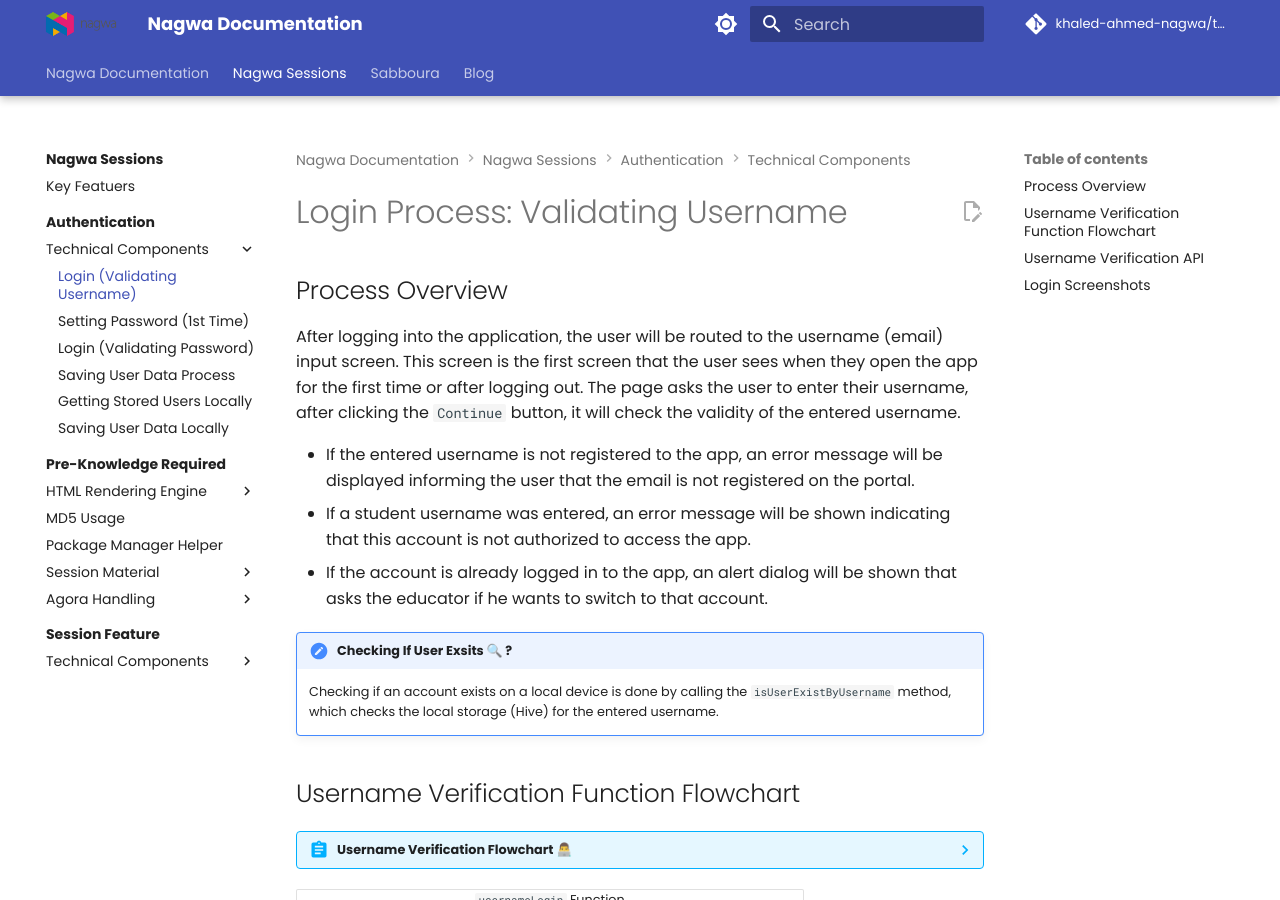
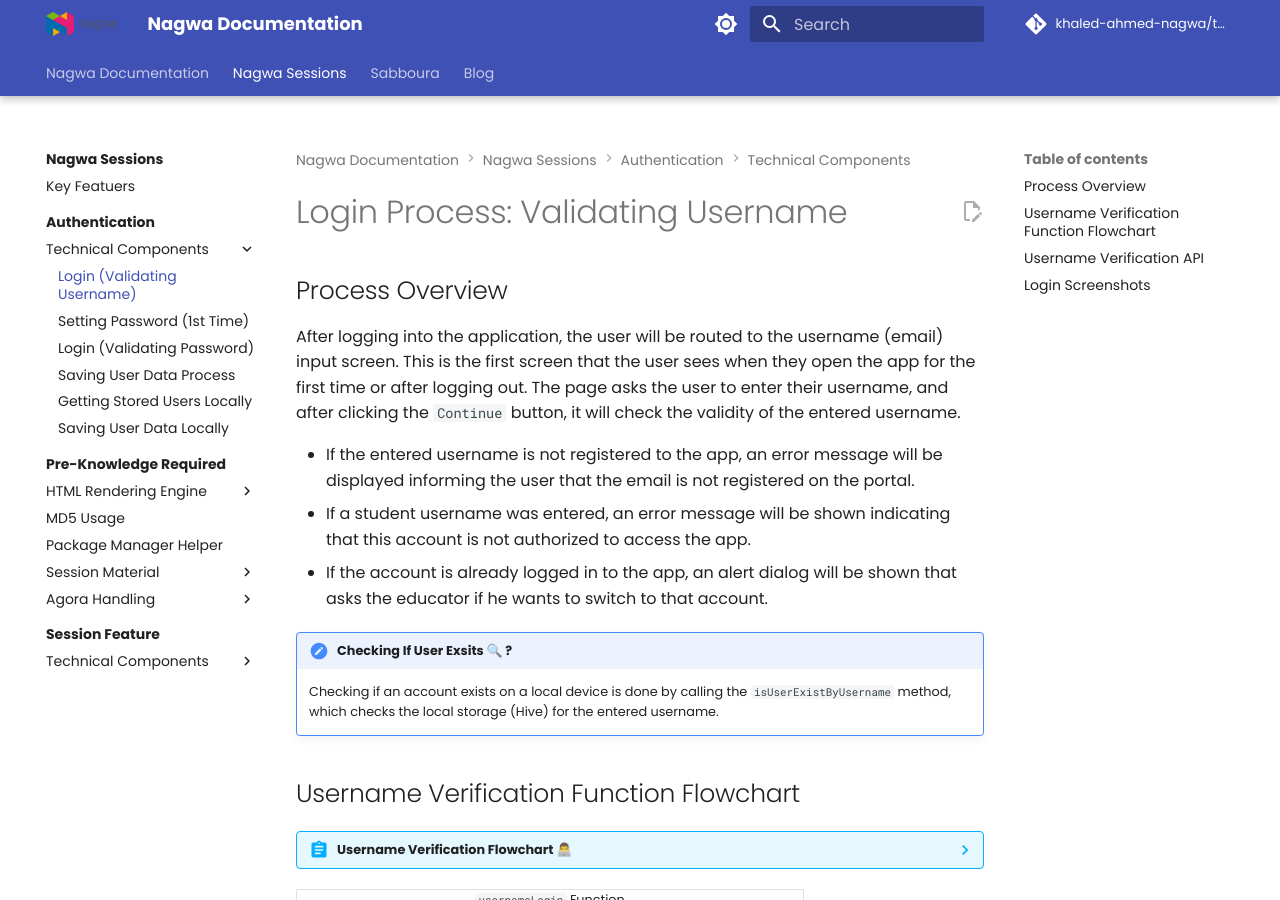
Before and after one commit to khaled-ahmed-nagwa/testingmkdoc, an MkDocs documentation site: the page built from docs/nagwa_sessions/authentication/auth_technicalComponents/login_validatingUsername.md, in a window 1280 px wide and 900 px high. Built offline with MkDocs 1.6.1 and Material for MkDocs 9.7.7, drawn with Linux system fonts in a browser that asks for light colours; comment, search, counter and statistics services are not loaded; some of the changed text lies outside the part shown.

Commit message:
Update login_validatingUsername.md

````diff
--- a/docs/nagwa_sessions/authentication/auth_technicalComponents/login_validatingUsername.md
+++ b/docs/nagwa_sessions/authentication/auth_technicalComponents/login_validatingUsername.md
@@ -2,7 +2,7 @@
 
 ## Process Overview
 
-After logging into the application, the user will be routed to the username (email) input screen. This screen is the first screen that the user sees when they open the app for the first time or after logging out. The page asks the user to enter their username, after clicking the `Continue` button, it will check the validity of the entered username.
+After logging into the application, the user will be routed to the username (email) input screen. This is the first screen that the user sees when they open the app for the first time or after logging out. The page asks the user to enter their username, and after clicking the `Continue` button, it will check the validity of the entered username.
 
 - If the entered username is not registered to the app, an error message will be displayed informing the user that the email is not registered on the portal.
 - If a student username was entered, an error message will be shown indicating that this account is not authorized to access the app.
@@ -137,7 +137,7 @@
 </table>
 
 !!! example "Allowed Roles to Access The Application"
-    You may have noticed that the username verification API returns a 'roles' list. This list contains the roles associated with the username within the portal. Currently, the allowed roles are limited to ```'teacher', 'tutor', 'assistant' ``` Any other role will not grant access to continue logging into the application.
+    You may have noticed that the username verification API returns a 'roles' list. This list contains the roles associated with the username within the portal. Currently, the allowed roles are limited to ```' teacher', 'tutor', and 'assistant' ``` Any other role will not grant access to continue logging into the application.
 
 
 ## Login Screenshots
````
